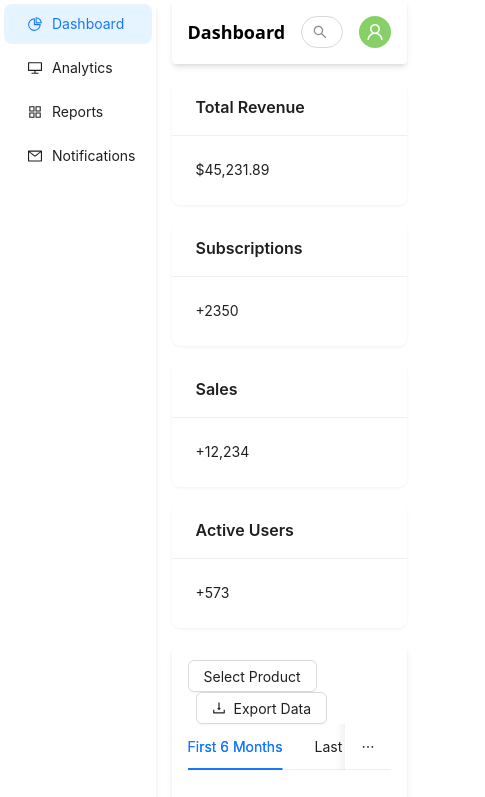
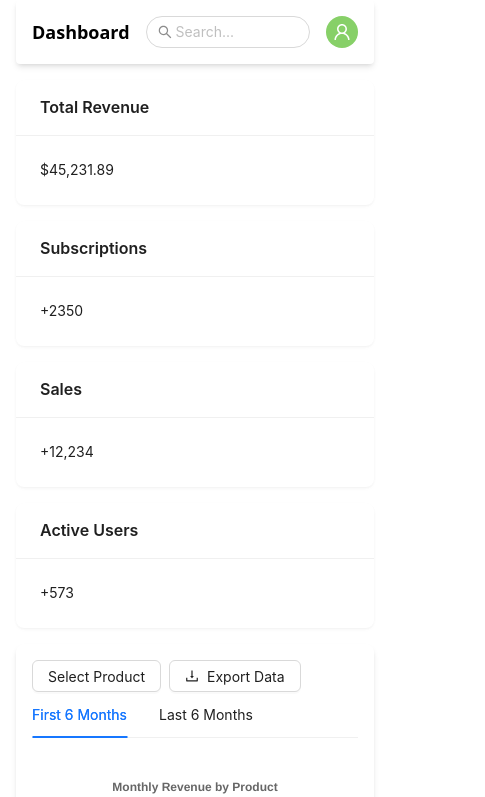
Before and after one commit to rafiqulshopon/hishabee-challenge, a React (Vite) app: page / in a window 390 px wide. Shown: the top 797 px of the page, 485 px wide, since content can reach past the window. Built offline with nearby package versions, Linux system fonts and the light colour scheme.

Commit message:
update sidebar

```diff
--- a/src/App.jsx
+++ b/src/App.jsx
@@ -4,7 +4,9 @@ import MainContent from './components/MainContent';
 function App() {
   return (
     <div className='flex'>
-      <Sidebar />
+      <div className='hidden md:flex mb-4 shadow-md rounded-lg'>
+        <Sidebar />
+      </div>
       <div className='flex-1'>
         <Header />
         <main>
--- a/src/components/Sidebar.jsx
+++ b/src/components/Sidebar.jsx
@@ -8,7 +8,7 @@ import {
 
 const Sidebar = () => {
   return (
-    <div className='full-screen w-64 bg-white shadow-md mb-4 rounded-lg'>
+    <div className='w-64 bg-white'>
       <Menu
         mode='inline'
         defaultSelectedKeys={['1']}
```
